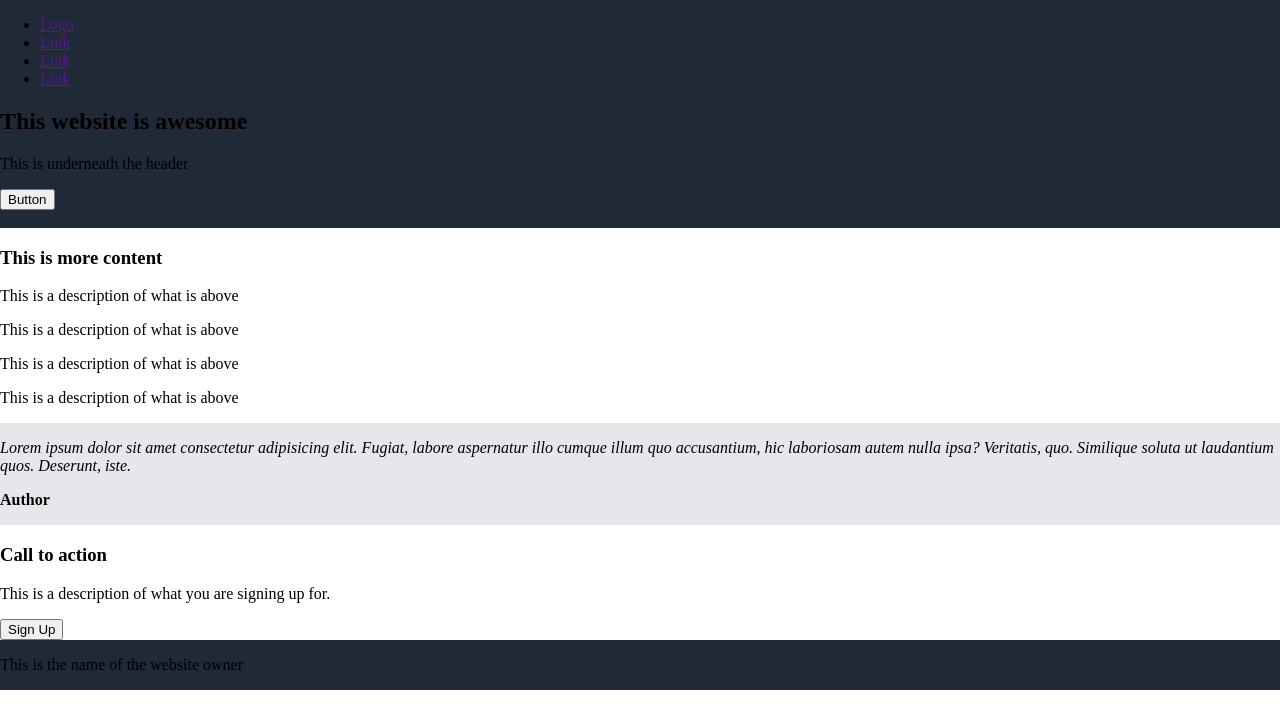
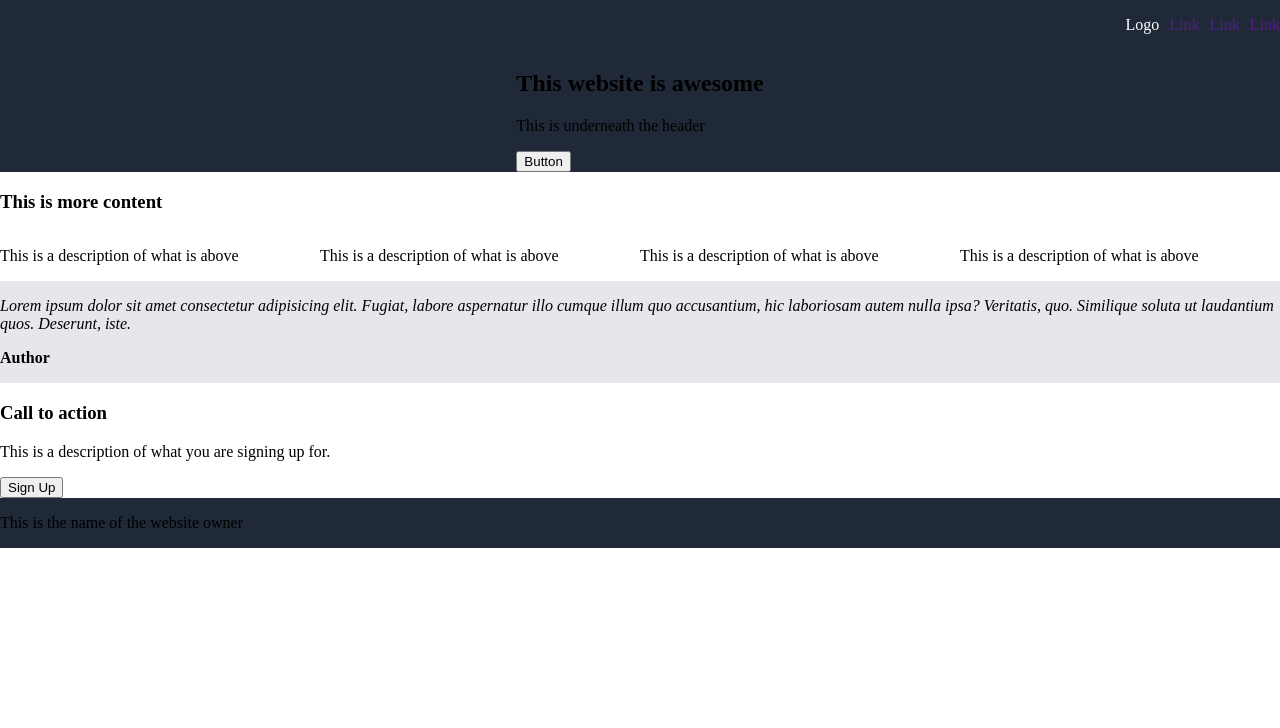
Before and after one commit to AnthonyKeith/landing-page, a plain HTML site: page index.html in a window 1280 px wide. Drawn offline with Linux system fonts and the light colour scheme.

Commit message:
Add flex to some section divs to allow positioning on page. Add style elements to navbar links.

```diff
--- a/index.html
+++ b/index.html
@@ -12,7 +12,7 @@
         <header id="header">
             <nav id="navbar">
                 <ul>
-                    <li><a href="">Logo</a></li>
+                    <li ><a href=""id="logo">Logo</a></li>
                     <li><a href="">Link</a></li>
                     <li><a href="">Link</a></li>
                     <li><a href="">Link</a></li>
@@ -29,8 +29,10 @@
                 </div>
             </div>
         </header>
+        <div>
+            <h3>This is more content</h3>
             <div id="cards-div">
-            <h3>This is more content</h3>
+
                 <div class="card">
                     <div class="card-image">
 
@@ -56,6 +58,7 @@
                     <p>This is a description of what is above</p>
                 </div>
             </div>
+            </div>
             <div id="quotebox-div">
                 <p><i>Lorem ipsum dolor sit amet consectetur adipisicing elit. Fugiat, labore aspernatur illo cumque illum quo accusantium, hic laboriosam autem nulla ipsa? Veritatis, quo. Similique soluta ut laudantium quos. Deserunt, iste.</i></p>
             <p><strong>Author</strong></p>
--- a/style.css
+++ b/style.css
@@ -15,11 +15,37 @@ body, html {
 }
 
 #navbar{
+    display: flex;
+    justify-content: flex-end;
+}
+
+#navbar ul li #logo{
+    margin-right: auto;
+    color: white;
+}
+
+#navbar ul{
+    display: flex;
+    gap: 10px;
+    list-style: none;
+}
+
+#navbar ul li a{
+    text-decoration: none;
 
 }
 
+#hero-div{
+    display: flex;
+    justify-content: center;
+}
+
 #cards-div{
+    display: flex;
+}
 
+.card{
+    flex: 1;
 }
 
 #quotebox-div{
```
Lines whose indentation alone changed are shown as unchanged.
